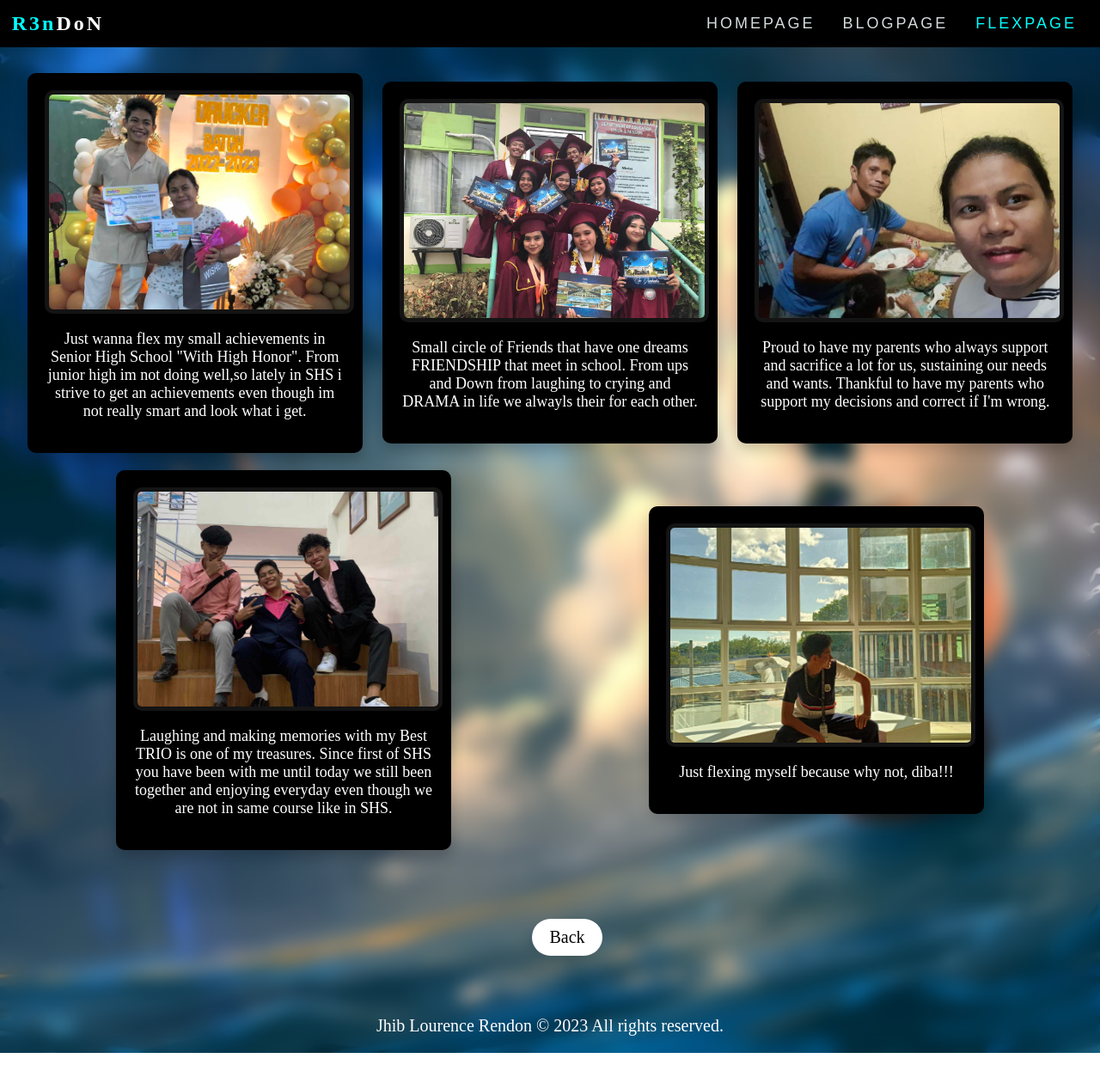
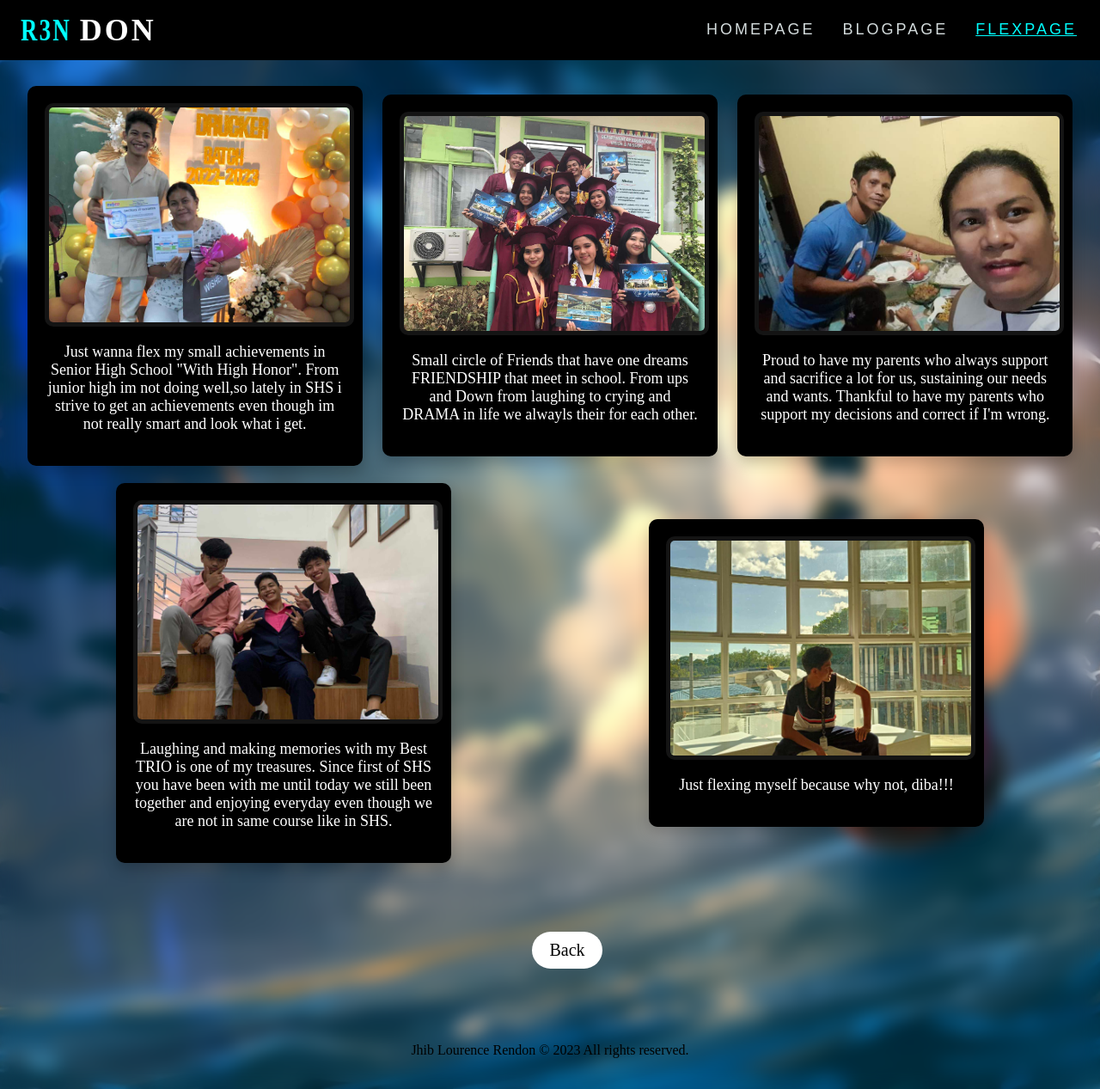
Before and after one commit to JhibRendon/JhibRendon.github.io, a plain HTML site: page FLEX.html in a window 1280 px wide. Shown: the whole page at 86% size. Before the commit the page ends 1225 px from the top, so only its background shows below. Drawn offline with Linux system fonts and the light colour scheme.

Commit message:
FLEX.css

```diff
--- a/FLEX.css
+++ b/FLEX.css
@@ -19,11 +19,52 @@ header {
   justify-content: space-between;
 }
 
+/* Define the initial styles for the logo */
 .logo {
-  font-size: 24px;
+  font-size: 36px;
+  text-transform: uppercase;
   font-weight: bold;
-  color: white;
+  position: relative;
+  overflow: hidden;
 }
+
+/* Define animation for the first span */
+.logo span:first-child {
+  display: inline-block;
+  transform-origin: 50% 50%;
+  animation: scaleLetter 1.5s ease-in-out infinite alternate;
+  /* Alternate direction on each iteration */
+}
+
+/* Define animation for the second span */
+.logo span:last-child {
+  display: inline-block;
+  transform-origin: 50% 50%;
+  animation: rotateLetter 1.5s ease-in-out infinite alternate;
+  /* Alternate direction on each iteration */
+}
+
+/* Keyframes for scaling the first span */
+@keyframes scaleLetter {
+  0% {
+    transform: scale(0);
+  }
+  100% {
+    transform: scale(1);
+  }
+}
+
+/* Keyframes for rotating the second span */
+@keyframes rotateLetter {
+  0% {
+    transform: rotateY(-180deg);
+  }
+  100% {
+    transform: rotateY(0deg);
+  }
+}
+
+
 
 .navigation {
   display: flex;
@@ -49,6 +90,7 @@ header {
 }
 #FLEXPAGE{
   color: aqua;
+  text-decoration: underline;
 }
 .navigation a:hover {
   color: #ff0000;
@@ -134,17 +176,18 @@ h2 span {
 .back-container a:hover {
   background-color: #080808;
 }
-/* FOOTER */
-.container {
-  flex: 1;
-}
-
 footer {
   background-color: transparent;
-  color: white;
-  font-size: 20px;
-  display: flex;
-  justify-content: center;
+  padding: 20px 0;
+  text-align: center;
+}
+.footer-container {
+  font-family: Arial, sans-serif;
+}
+.footer-container p {
+  margin: 0;
+  font-size: 16px;
+  color: #333;
 }
 @media screen and (max-width: 768px) {
   header {
```
